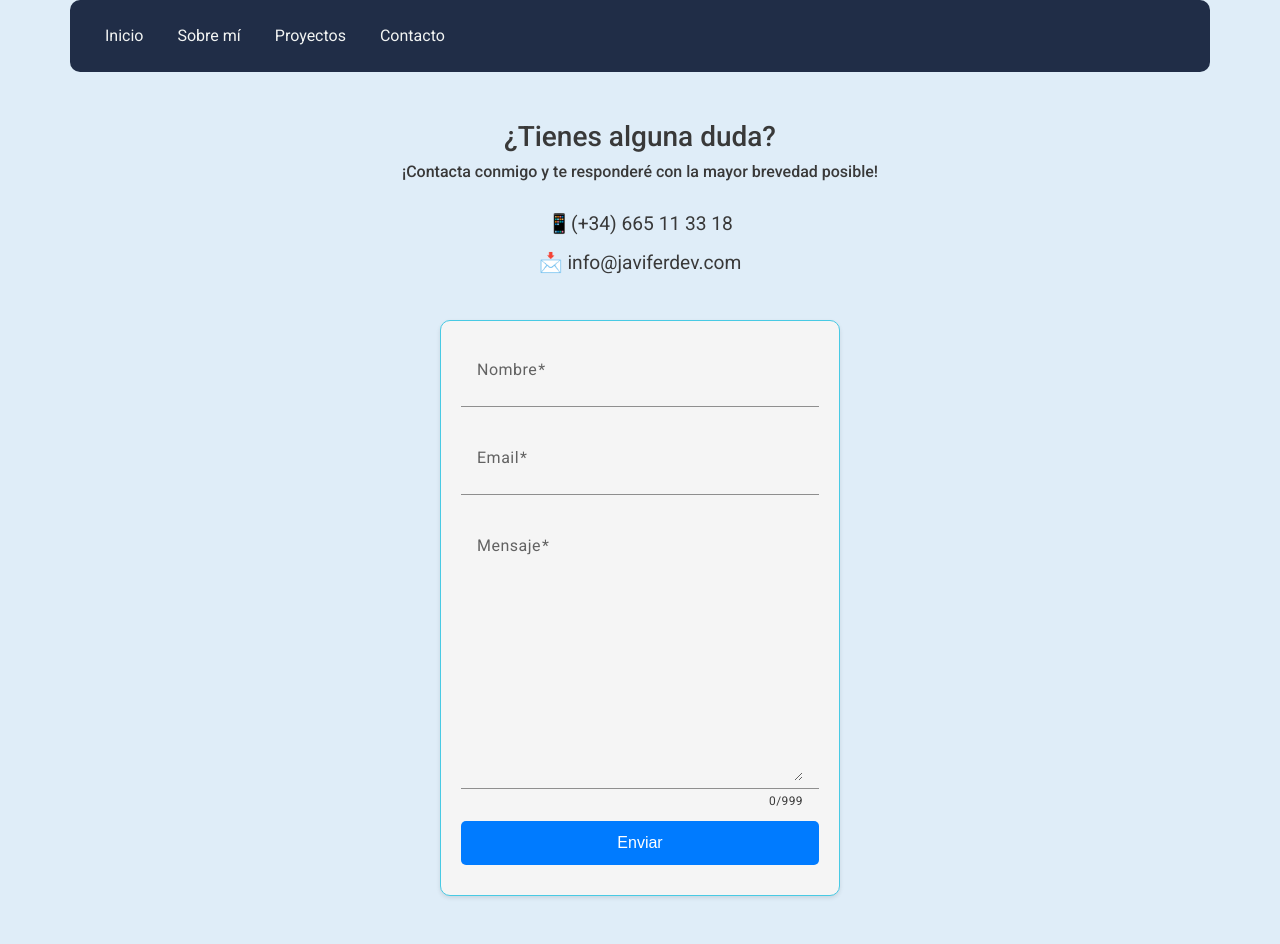
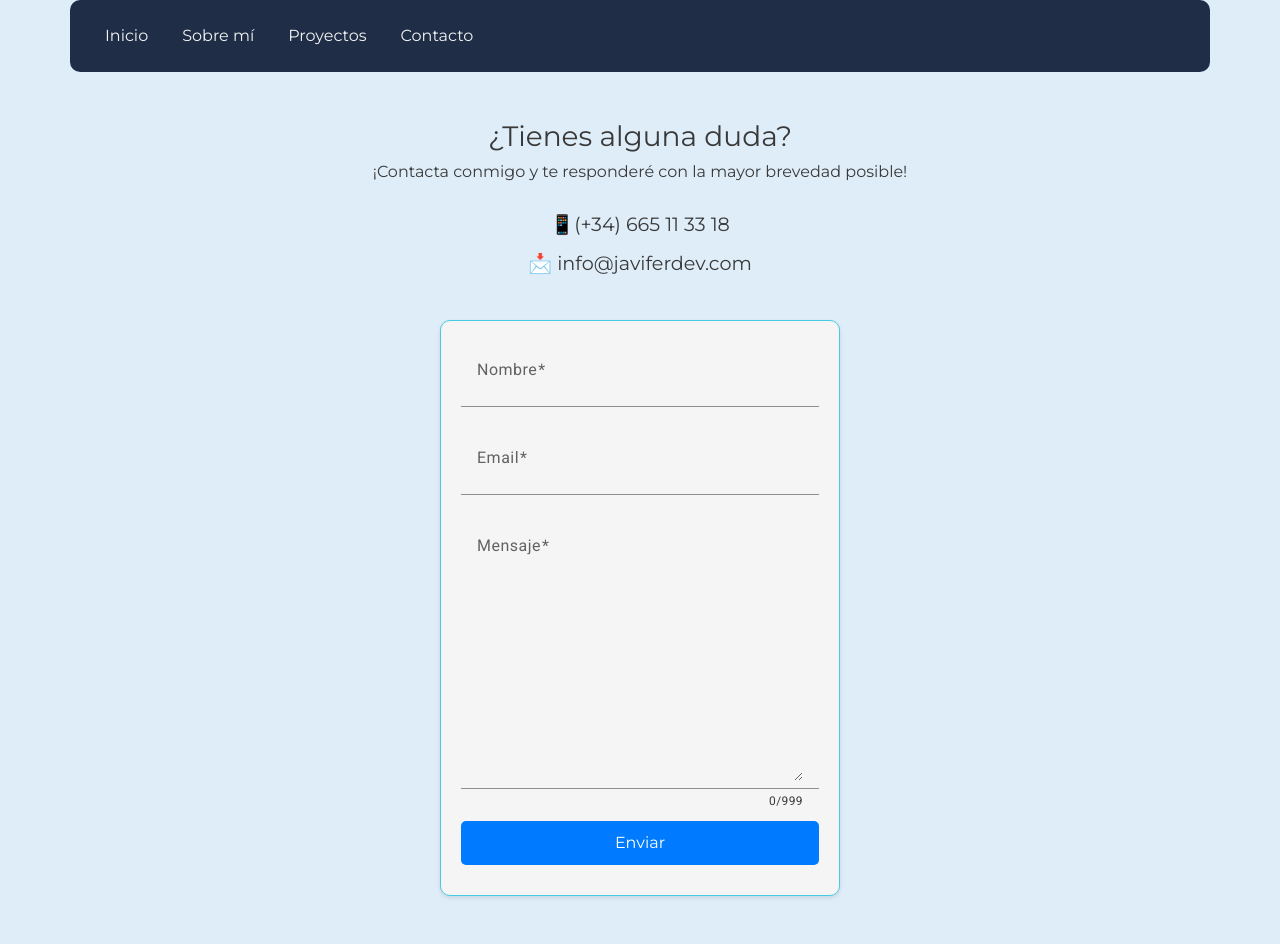
Before and after one commit to javifer89/Portfolio, an Angular app: page /contact in a window 1280 px wide. Shown: the top 944 px of the page. Built offline with nearby package versions, Linux system fonts and the light colour scheme.

Commit message:
añadidas fuentes a los titulos y textos

```diff
--- a/src/app/app.module.ts
+++ b/src/app/app.module.ts
@@ -15,6 +15,8 @@ import { SkillsComponent } from './components/skills/skills.component';
 import { BrowserAnimationsModule } from '@angular/platform-browser/animations';
 import { NoopAnimationsModule } from '@angular/platform-browser/animations';
 import { MatInputModule } from "@angular/material/input";
+
+
 @NgModule({
   declarations: [
     AppComponent,
@@ -25,6 +27,7 @@ import { MatInputModule } from "@angular/material/input";
     HeaderComponent,
     FooterComponent,
     SkillsComponent,
+
   ],
   imports: [
     BrowserModule,
@@ -33,7 +36,7 @@ import { MatInputModule } from "@angular/material/input";
     HttpClientModule,
     NoopAnimationsModule,
     MatInputModule,
-    BrowserAnimationsModule
+    BrowserAnimationsModule,
   ],
   providers: [],
   bootstrap: [AppComponent]
--- a/src/app/components/contact/contact.component.css
+++ b/src/app/components/contact/contact.component.css
@@ -9,6 +9,7 @@
 
 a, p {
     font-size: larger;
+	font-family: Montserrat, sans-serif;
 }
 .contacto {
 	align-items: center;
@@ -43,11 +44,13 @@ form.contact {
 	margin-bottom: 30px;
 	border: solid 1px var(--colorSecundario);
 	border-radius: 10px;
+	font-family: Montserrat, sans-serif;
 }
 input,
 button {
 	margin-bottom: 10px;
 	border-radius: 40px;
+	font-family: Montserrat, sans-serif;
 }
 button {
 	margin-top: 10px;
@@ -58,6 +61,7 @@ button {
 	transition: 0.4s;
 	width: 100%;
 	align-items: center;
+	font-family: Montserrat, sans-serif;
 }
 button:hover:enabled{
 	color: white;
@@ -75,13 +79,14 @@ button:hover:enabled{
 	border-radius: 8px;
 	background-color: #f5f5f5;
 	box-shadow: 0 2px 4px rgba(0, 0, 0, 0.1);
-	font-family: Arial, sans-serif;
+	font-family: Montserrat, sans-serif;
 }
 
 /* Estilos para los campos de entrada */
 .mat-form-field {
 	width: 100%;
 	margin-bottom: 15px;
+	font-family: Montserrat, sans-serif;
 }
 
 .mat-input-element {
@@ -91,6 +96,7 @@ button:hover:enabled{
 	border: 1px solid #ccc;
 	background-color: #fff;
 	transition: border-color 0.3s ease-in-out;
+	font-family: Montserrat, sans-serif;
 }
 
 .mat-input-element:focus {
--- a/src/styles.css
+++ b/src/styles.css
@@ -8,8 +8,8 @@
 :root {
     --negro: #393939;
     /* Tipografía */
-    --tipo-principal: Helvetica, Arial, sans-serif;
-    --tipo-secundaria: Verdana;
+    --tipo-principal: Montserrat sans-serif;
+    --tipo-secundaria: Roboto sans-serif;
 }
 
 /* Las adaptamos al modo oscuro */
@@ -203,9 +203,11 @@ body {
     --azulCV: #202d47;
     --azulclaroCV: #dfedf8
 }
-
+h1,h2,h3,h4,h5,h6, textarea, a{
+    font-family: Montserrat, sans-serif;
+}
+p,span,nav {
+    font-family: Roboto, sans-serif;
+}
 html, body { height: 100%; background-color: var(--azulclaroCV); }
-body { margin: 0; font-family: Roboto, "Helvetica Neue", sans-serif; }
-
-html, body { height: 100%; }
-body { margin: 0; font-family: Roboto, "Helvetica Neue", sans-serif; }
+/* body { margin: 0; font-family: Roboto, "Helvetica Neue", sans-serif; } */
```
